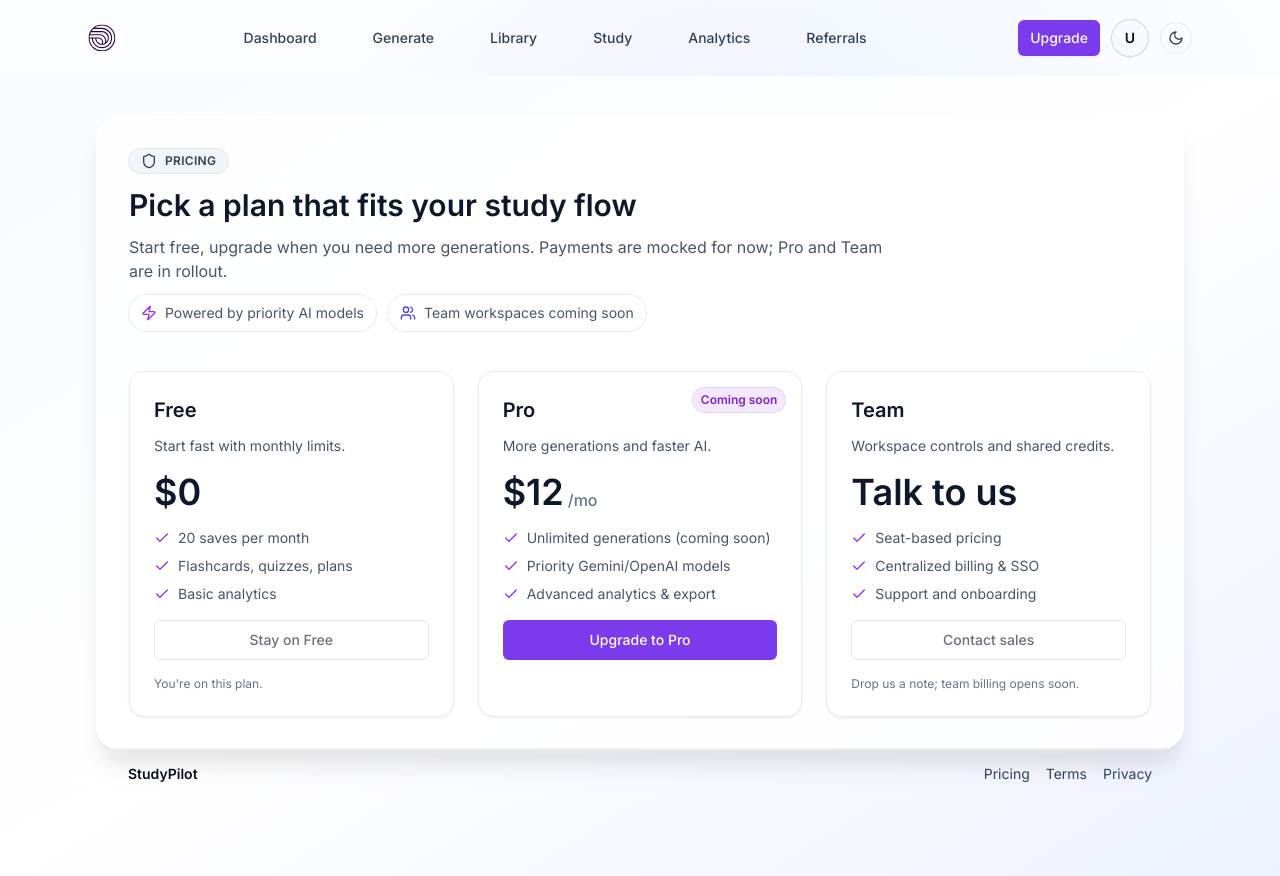
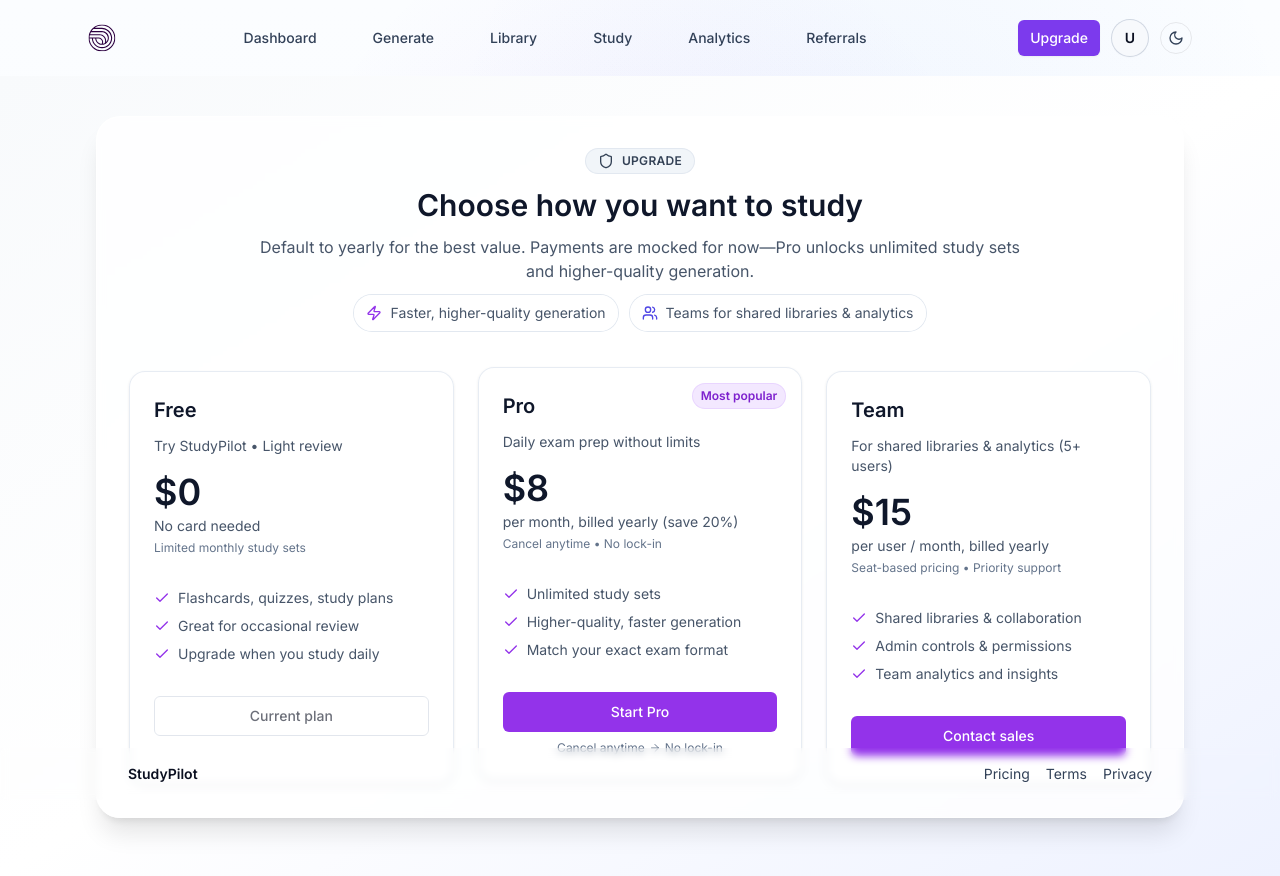
Before and after one commit to sirbxueonline-arch/phsionline-app, a Next.js app: page /upgrade in a window 1280 px wide. Shown: the top 876 px of the page. Built offline with nearby package versions, Linux system fonts and the light colour scheme; no server answers; the database is empty; sample sign-in values are in the browser's storage.

Commit message:
Redesign upgrade page with cleaner plans and checkout flow

```diff
--- a/app/(app)/upgrade/page.tsx
+++ b/app/(app)/upgrade/page.tsx
@@ -1,17 +1,19 @@
 "use client";
 
 import { useEffect, useMemo, useState } from "react";
+import Link from "next/link";
 import { Button } from "@/components/ui/button";
 import { Card, CardContent, CardDescription, CardHeader, CardTitle } from "@/components/ui/card";
-import { Check, Shield, Zap, Users } from "lucide-react";
+import { Check, Shield, Zap, Users, ArrowRight } from "lucide-react";
 import { useAuth } from "@/components/AuthProvider";
 import { useSearchParams } from "next/navigation";
 
 type Plan = {
   name: string;
+  headline: string;
   price: string;
-  period?: string;
-  description: string;
+  interval: string;
+  footnote?: string;
   features: string[];
   cta: string;
   badge?: string;
@@ -21,27 +23,32 @@
 const plans: Plan[] = [
   {
     name: "Free",
+    headline: "Try StudyPilot • Light review",
     price: "$0",
-    description: "Start fast with monthly limits.",
-    features: ["20 saves per month", "Flashcards, quizzes, plans", "Basic analytics"],
-    cta: "Stay on Free",
+    interval: "No card needed",
+    footnote: "Limited monthly study sets",
+    features: ["Flashcards, quizzes, study plans", "Great for occasional review", "Upgrade when you study daily"],
+    cta: "Current plan",
     action: "free"
   },
   {
     name: "Pro",
-    price: "$12",
-    period: "/mo",
-    description: "More generations and faster AI.",
-    features: ["Unlimited generations (coming soon)", "Priority Gemini/OpenAI models", "Advanced analytics & export"],
-    cta: "Upgrade to Pro",
-    badge: "Coming soon",
+    headline: "Daily exam prep without limits",
+    price: "$8",
+    interval: "per month, billed yearly (save 20%)",
+    footnote: "Cancel anytime • No lock-in",
+    features: ["Unlimited study sets", "Higher-quality, faster generation", "Match your exact exam format"],
+    cta: "Start Pro",
+    badge: "Most popular",
     action: "pro"
   },
   {
     name: "Team",
-    price: "Talk to us",
-    description: "Workspace controls and shared credits.",
-    features: ["Seat-based pricing", "Centralized billing & SSO", "Support and onboarding"],
+    headline: "For shared libraries & analytics (5+ users)",
+    price: "$15",
+    interval: "per user / month, billed yearly",
+    footnote: "Seat-based pricing • Priority support",
+    features: ["Shared libraries & collaboration", "Admin controls & permissions", "Team analytics and insights"],
     cta: "Contact sales",
     action: "contact"
   }
@@ -99,22 +106,23 @@
 
   return (
     <div className="space-y-10">
-      <header className="space-y-3">
+      <header className="space-y-3 text-center">
         <div className="inline-flex items-center gap-2 rounded-full bg-slate-100 px-3 py-1 text-xs font-semibold uppercase tracking-wide text-slate-700 ring-1 ring-slate-200 dark:bg-slate-900/70 dark:text-slate-200 dark:ring-slate-800">
-          <Shield className="h-4 w-4" /> Pricing
+          <Shield className="h-4 w-4" /> Upgrade
         </div>
-        <h1 className="text-3xl font-semibold text-slate-900 dark:text-slate-50">Pick a plan that fits your study flow</h1>
-        <p className="max-w-3xl text-slate-600 dark:text-slate-300">
-          Start free, upgrade when you need more generations. Payments are mocked for now; Pro and Team are in rollout.
+        <h1 className="text-3xl font-semibold text-slate-900 dark:text-slate-50">Choose how you want to study</h1>
+        <p className="mx-auto max-w-3xl text-slate-600 dark:text-slate-300">
+          Default to yearly for the best value. Payments are mocked for now—Pro unlocks unlimited study sets and higher-quality
+          generation.
         </p>
-        <div className="flex flex-wrap gap-3 text-sm text-slate-600 dark:text-slate-300">
+        <div className="flex flex-wrap justify-center gap-3 text-sm text-slate-600 dark:text-slate-300">
           <span className="inline-flex items-center gap-2 rounded-full bg-white/80 px-3 py-2 ring-1 ring-slate-200 dark:bg-slate-900/70 dark:ring-slate-800">
             <Zap className="h-4 w-4 text-purple-600" />
-            Powered by priority AI models
+            Faster, higher-quality generation
           </span>
           <span className="inline-flex items-center gap-2 rounded-full bg-white/80 px-3 py-2 ring-1 ring-slate-200 dark:bg-slate-900/70 dark:ring-slate-800">
             <Users className="h-4 w-4 text-indigo-600" />
-            Team workspaces coming soon
+            Teams for shared libraries & analytics
           </span>
         </div>
       </header>
@@ -134,7 +142,9 @@
         {plans.map((plan) => (
           <Card
             key={plan.name}
-            className="relative rounded-2xl border border-slate-200/80 bg-white/90 shadow-sm backdrop-blur dark:border-slate-800/70 dark:bg-slate-900/70"
+            className={`relative flex h-full flex-col rounded-2xl border border-slate-200/80 bg-white/90 shadow-sm backdrop-blur dark:border-slate-800/70 dark:bg-slate-900/70 ${
+              plan.name === "Pro" ? "ring-2 ring-purple-200 shadow-md translate-y-[-4px]" : ""
+            }`}
           >
             {plan.badge && (
               <span className="absolute right-4 top-4 rounded-full bg-purple-100 px-2 py-1 text-xs font-semibold text-purple-700 ring-1 ring-purple-200 dark:bg-purple-900/50 dark:text-purple-100 dark:ring-purple-800/60">
@@ -143,12 +153,15 @@
             )}
             <CardHeader className="space-y-2">
               <CardTitle className="text-xl text-slate-900 dark:text-slate-50">{plan.name}</CardTitle>
-              <CardDescription className="text-slate-600 dark:text-slate-300">{plan.description}</CardDescription>
+              <CardDescription className="text-slate-600 dark:text-slate-300">{plan.headline}</CardDescription>
             </CardHeader>
-            <CardContent className="space-y-4">
-              <div className="flex items-end gap-1 text-4xl font-semibold text-slate-900 dark:text-slate-50">
+            <CardContent className="flex flex-1 flex-col gap-4">
+              <div className="space-y-1">
+                <div className="flex items-end gap-2 text-4xl font-semibold text-slate-900 dark:text-slate-50">
                   {plan.price}
-                {plan.period && <span className="text-base font-medium text-slate-500 dark:text-slate-300">{plan.period}</span>}
+                </div>
+                <p className="text-sm text-slate-600 dark:text-slate-300">{plan.interval}</p>
+                {plan.footnote && <p className="text-xs text-slate-500 dark:text-slate-400">{plan.footnote}</p>}
               </div>
               <ul className="space-y-2 text-sm text-slate-600 dark:text-slate-300">
                 {plan.features.map((feature) => (
@@ -158,19 +171,35 @@
                   </li>
                 ))}
               </ul>
+              <div className="mt-auto space-y-2">
+                {plan.action === "contact" ? (
+                  <Link href="mailto:hello@studypilot.online" className="block">
                     <Button
-                className="w-full"
+                      className="w-full bg-purple-600 text-white hover:bg-purple-700"
+                      variant="default"
+                      type="button"
+                    >
+                      {plan.cta}
+                    </Button>
+                  </Link>
+                ) : (
+                  <Button
+                    className={`w-full ${plan.name === "Pro" ? "bg-purple-600 text-white hover:bg-purple-700" : ""}`}
                     variant={plan.name === "Pro" ? "default" : "outline"}
                     onClick={() => startCheckout(plan)}
-                disabled={plan.action !== "pro" || !!processingPlan}
+                    disabled={(plan.action !== "pro" && plan.action !== "free") || !!processingPlan || plan.action === "free"}
                   >
                     {processingPlan === plan.name ? "Redirecting..." : plan.cta}
                   </Button>
-              {plan.action !== "pro" && (
-                <p className="text-xs text-slate-500 dark:text-slate-400">
-                  {plan.action === "contact" ? "Drop us a note; team billing opens soon." : "You're on this plan."}
+                )}
+                {plan.action === "pro" && (
+                  <p className="flex items-center justify-center gap-1 text-xs text-slate-500 dark:text-slate-400">
+                    Cancel anytime
+                    <ArrowRight className="h-3 w-3" />
+                    No lock-in
                   </p>
                 )}
+              </div>
             </CardContent>
           </Card>
         ))}
```
Lines whose indentation alone changed are shown as unchanged.
